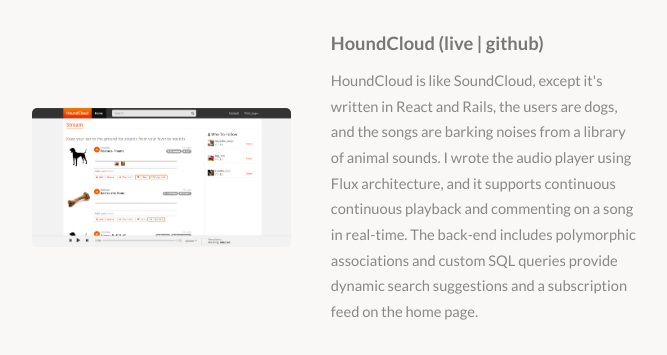
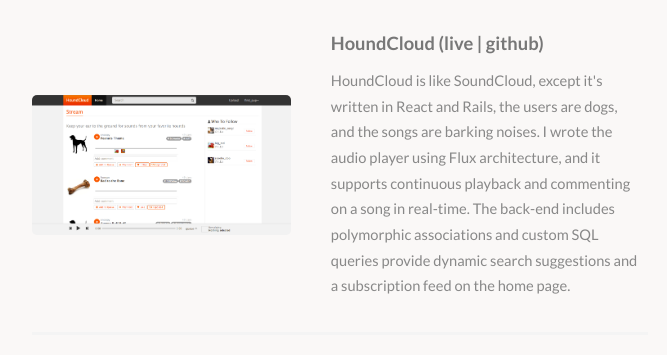
Before and after one commit to gmkohler/gmkohler.github.io, a plain HTML site: page index.html in a window 1280 px wide. Shown: the part 1436-1791 px from the top of the page, without its empty margins (153-820 px from the left). Drawn offline with Linux system fonts and the light colour scheme.

Commit message:
update houndcloud description

```diff
--- a/index.html
+++ b/index.html
@@ -107,9 +107,8 @@
 												<h4>HoundCloud (<a href="http://houndclou.de">live</a> | <a href="http://github.com/gmkohler">github)</a></h4>
 												<p>HoundCloud is like SoundCloud, except it's
 													written in React and Rails, the users are dogs,
-													and the songs are barking noises from a
-													library of animal sounds.  I wrote the audio player
-													using Flux architecture, and it supports continuous
+													and the songs are barking noises.  I wrote the audio
+													player using Flux architecture, and it supports
 													continuous playback and commenting on a song in
 													real-time. The back-end includes polymorphic
 													associations and custom SQL queries provide dynamic
```
Lines whose indentation alone changed are shown as unchanged.
